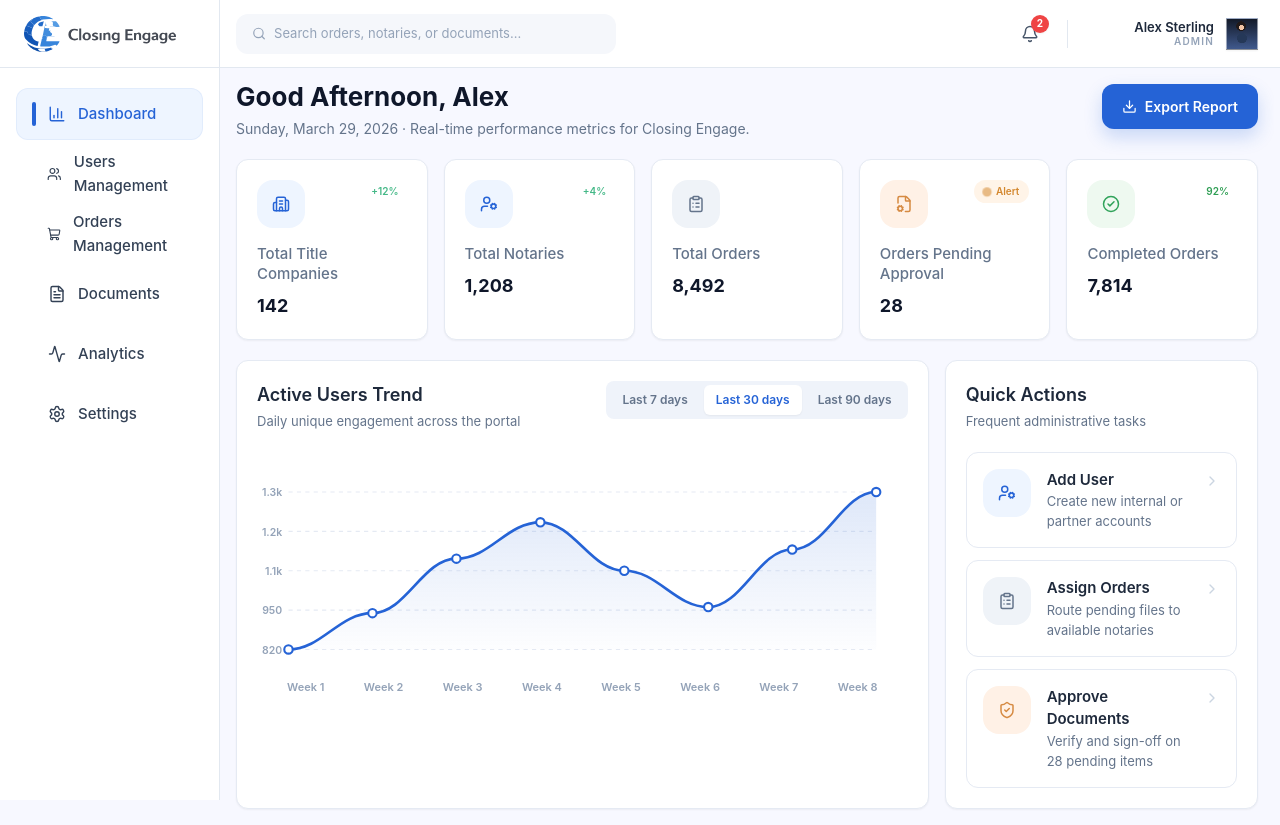
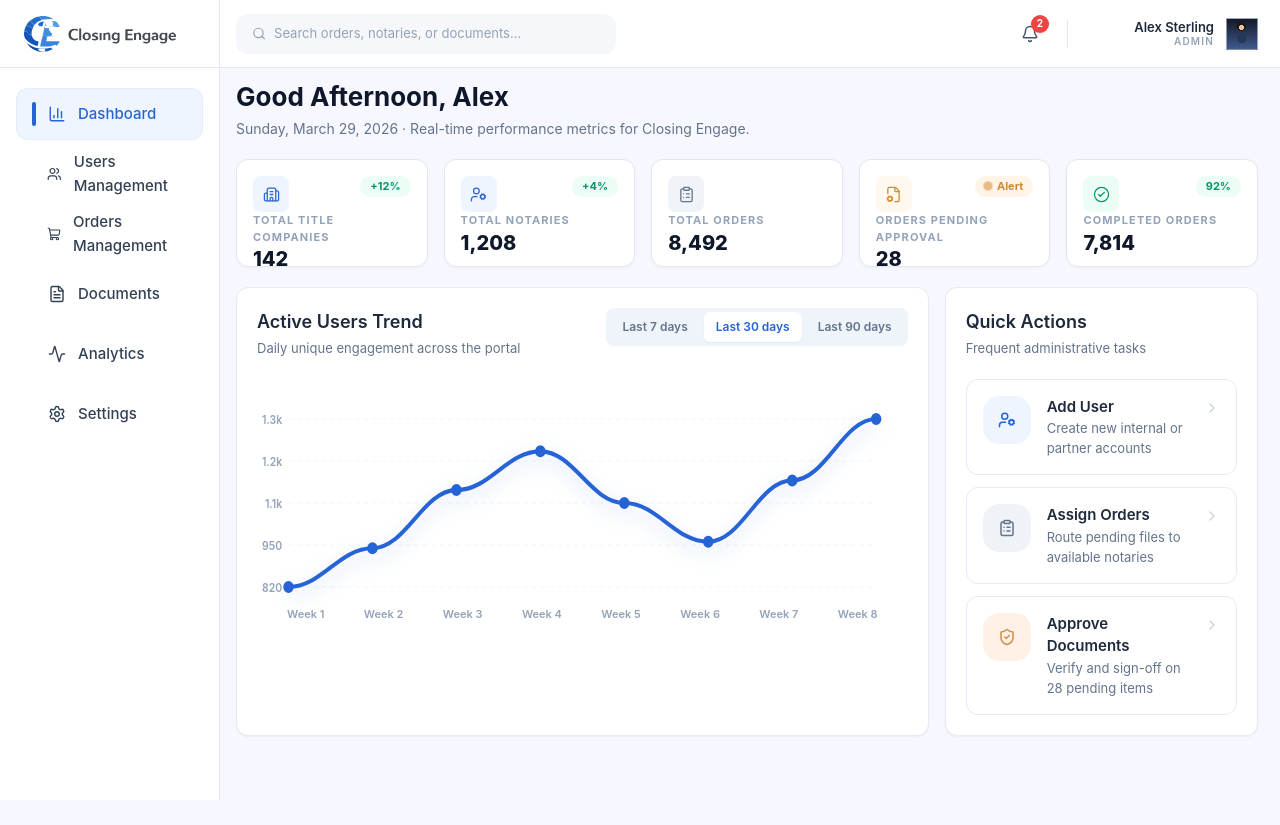
Before and after one commit to iam-rajuan/closing-engage-dashboard, a React (Vite) app: page / in a window 1280 px wide. Both pictures are taken after a click on the button "Access Admin Dashboard". After the commit the page ends 800 px from the top, so only its background shows below. Built offline with nearby package versions, Linux system fonts and the light colour scheme; the HTML template or start-up script is replaced by a standard one.

Commit message:
feat: implement Analytics and Dashboard pages with shared UI components

```diff
--- a/src/components/common/index.tsx
+++ b/src/components/common/index.tsx
@@ -132,33 +132,50 @@ export function MetricPanel({
   note,
   tone = "slate",
   icon: Icon,
-  compact = false,
 }: {
   title: string;
   value: string;
   note?: string;
   tone?: "blue" | "green" | "amber" | "slate";
-  icon: typeof FileText;
-  compact?: boolean;
+  icon: any; // Using any for icon component typing compatibility
 }) {
+  const iconBg =
+    tone === "blue"
+      ? "bg-[#EEF5FF] text-[#3165CF]"
+      : tone === "amber"
+      ? "bg-[#FFF8EE] text-[#D4882F]"
+      : tone === "green"
+      ? "bg-[#ECFDF5] text-[#059669]"
+      : "bg-[#F0F3F8] text-[#64748B]";
+
   return (
-    <SectionCard className={`metric-card-hover ${compact ? "min-h-[104px] p-4" : "min-h-[142px] p-5"}`}>
-      <div className="mb-4 flex items-start justify-between">
-        <IconBadge tone={tone}><Icon size={compact ? 16 : 18} /></IconBadge>
-        {note ? (
+    <div className="metric-card-hover rounded-xl border border-[#E2E8F0] bg-white p-4 shadow-[0_1px_3px_rgba(15,23,42,0.04)] flex flex-col justify-between h-[108px]">
+      <div className="flex items-start justify-between">
+        <div className={`flex h-9 w-9 items-center justify-center rounded-lg ${iconBg}`}>
+          <Icon size={17} strokeWidth={1.8} />
+        </div>
+        {note && (
           note === "Alert" ? (
-            <span className="flex items-center gap-1.5 rounded-full bg-[#FFF4E8] px-2.5 py-1 text-[10px] font-semibold text-[#D4882F]">
+            <span className="flex items-center gap-1.5 rounded-full bg-[#FFF4E8] px-2.5 py-0.5 text-[11px] font-bold text-[#D4882F]">
               <span className="pulse-dot h-1.5 w-1.5 rounded-full bg-[#D4882F]" />
               {note}
             </span>
           ) : (
-            <span className={`rounded-full px-2 py-1 text-[10px] font-semibold ${tone === "amber" ? "text-[#D4882F]" : tone === "green" ? "text-[#2F9E54]" : "text-[#44B887]"}`}>{note}</span>
+            <span className={`rounded-full px-2.5 py-0.5 text-[11px] font-bold ${
+              tone === "amber" ? "bg-[#FFF4E8] text-[#D4882F]"
+              : tone === "green" ? "bg-[#ECFDF5] text-[#059669]"
+              : "bg-[#ECFDF5] text-[#059669]"
+            }`}>
+              {note}
+            </span>
           )
-        ) : null}
+        )}
       </div>
-      <div className={`font-medium leading-5 text-slate-500 ${compact ? "text-[11px] uppercase tracking-[0.12em]" : "text-[15px]"}`}>{title}</div>
-      <div className={`mt-2 font-bold text-slate-900 ${compact ? "text-[16px]" : "text-[18px]"}`}>{value}</div>
-    </SectionCard>
+      <div>
+        <div className="text-[11px] font-bold uppercase tracking-[0.1em] text-slate-400">{title}</div>
+        <div className="mt-1 text-[20px] font-extrabold text-slate-900 leading-none">{value}</div>
+      </div>
+    </div>
   );
 }
 
@@ -583,7 +600,7 @@ export function BarPlaceholder() {
   const maxValue = 150;
 
   return (
-    <div className="relative h-[188px] group mt-6">
+    <div className="relative h-full group mt-2">
       {/* Dynamic Tooltip */}
       {hoveredIndex !== null && (
         <div
@@ -607,7 +624,7 @@ export function BarPlaceholder() {
         ))}
       </div>
 
-      <div className="relative z-10 flex h-[164px] items-end justify-between gap-3 px-1">
+      <div className="relative z-10 flex h-[calc(100%-24px)] items-end justify-between gap-3 px-1">
         {data.map((item, index) => (
           <div
             key={item.label}
@@ -653,7 +670,7 @@ export function LinePlaceholder() {
   const areaData = `${pathData} L680 186 L20 186 Z`;
 
   return (
-    <div className="relative h-[188px] w-full group mt-6" onMouseLeave={() => setHoveredPoint(null)}>
+    <div className="relative h-full w-full group mt-2" onMouseLeave={() => setHoveredPoint(null)}>
       {/* Dynamic Tooltip */}
       {hoveredPoint !== null && (
         <div
@@ -672,7 +689,7 @@ export function LinePlaceholder() {
       )}
 
       {/* SVG Canvas */}
-      <svg viewBox="0 0 700 186" className="absolute inset-x-0 top-0 h-[160px] w-full overflow-visible z-10 cursor-crosshair">
+      <svg viewBox="0 0 700 186" preserveAspectRatio="none" className="absolute inset-x-0 top-0 h-[calc(100%-20px)] w-full overflow-visible z-10 cursor-crosshair">
         <defs>
           <linearGradient id="lineGradient" x1="0" y1="0" x2="0" y2="1">
             <stop offset="0%" stopColor="#1D5DC3" stopOpacity="0.25" />
--- a/src/pages/AnalyticsPage.tsx
+++ b/src/pages/AnalyticsPage.tsx
@@ -1,8 +1,8 @@
 import { useState } from "react";
 import { MoreVertical, FileText, ClipboardList, CheckCircle2, FolderOpen, UserCog, Building2 } from "lucide-react";
 import {
+  SectionCard,
   MetricPanel,
-  SectionCard,
   BarPlaceholder,
   LinePlaceholder,
   TableHeader,
@@ -55,13 +55,14 @@ export function AnalyticsPage({ onNavigate }: { onNavigate?: (page: PageKey) =>
   const activeMetrics = getMetricsData();
 
   return (
-    <div className="space-y-4">
-      <div className="flex items-start justify-between">
+    <div className="flex flex-col gap-4 h-[calc(100vh-100px)]">
+      {/* ── Header ── */}
+      <div className="flex items-center justify-between flex-shrink-0">
         <div>
-          <h1 className="text-[24px] font-bold leading-none text-slate-900">Analytics</h1>
-          <p className="mt-2 text-[14px] text-slate-500">Track system performance and insights</p>
+          <h1 className="text-[22px] font-bold leading-none text-slate-900">Analytics</h1>
+          <p className="mt-1.5 text-[13px] text-slate-500">Track system performance and insights</p>
         </div>
-        <div className="flex gap-1 rounded-full border border-line bg-white p-1 shadow-[0_8px_24px_rgba(15,23,42,0.04)]">
+        <div className="flex gap-1 rounded-full border border-[#E2E8F0] bg-white p-1 shadow-[0_2px_8px_rgba(15,23,42,0.04)]">
           {["Today", "Last 7 days", "Last 30 days", "Custom range"].map((label) => (
             <button
               key={label}
@@ -69,8 +70,10 @@ export function AnalyticsPage({ onNavigate }: { onNavigate?: (page: PageKey) =>
                 setActiveRange(label);
                 showToast(`Filter Applied`, { message: `Analytics view set to ${label}.`, variant: "success" });
               }}
-              className={`rounded-full px-4 py-1.5 text-[12px] font-semibold transition-colors focus:outline-none ${
-                activeRange === label ? "bg-[#EEF5FF] text-brand-500 shadow-sm" : "text-slate-500 hover:text-slate-700"
+              className={`rounded-full px-3.5 py-1.5 text-[12px] font-semibold transition-all focus:outline-none ${
+                activeRange === label
+                  ? "bg-brand-500 text-white shadow-sm"
+                  : "text-slate-500 hover:text-slate-700 hover:bg-slate-50"
               }`}
             >
               {label}
@@ -79,33 +82,34 @@ export function AnalyticsPage({ onNavigate }: { onNavigate?: (page: PageKey) =>
         </div>
       </div>
 
-      <div className="grid grid-cols-5 gap-4">
+      {/* ── Metric Cards — 5 equal-width individual cards ── */}
+      <div className="grid grid-cols-5 gap-4 flex-shrink-0">
         {activeMetrics.map((metric) => (
-          <MetricPanel key={`${activeRange}-${metric.title}`} {...metric} compact />
+          <MetricPanel key={`${activeRange}-${metric.title}`} {...metric} />
         ))}
       </div>
 
-      <div className="grid grid-cols-[1.04fr_1fr] gap-4">
-        <SectionCard className="p-4 h-[260px]">
-          <div className="mb-2 flex items-start justify-between">
+      {/* ── Charts Row ── */}
+      <div className="grid grid-cols-2 gap-4 flex-1 min-h-0">
+        <SectionCard className="p-4 flex flex-col overflow-hidden">
+          <div className="flex items-start justify-between flex-shrink-0">
             <div>
-              <h3 className="text-[16px] font-semibold text-slate-900">Orders by Status</h3>
+              <h3 className="text-[15px] font-semibold text-slate-900">Orders by Status</h3>
               <p className="mt-0.5 text-[12px] text-slate-500">Weekly status distribution across the pipeline</p>
             </div>
             <button className="rounded-md p-1 text-slate-400 transition-colors hover:bg-[#F5F8FD] hover:text-slate-600 focus:outline-none">
-              <MoreVertical size={16} />
+              <MoreVertical size={15} />
             </button>
           </div>
-          {/* Keyed by activeRange to trigger the redraw CSS fade/transition layout on filter click */}
-          <div className="mt-4 scale-[0.9] origin-top">
+          <div className="flex-1 min-h-0">
             <BarPlaceholder key={activeRange} />
           </div>
         </SectionCard>
 
-        <SectionCard className="p-4 h-[260px]">
-          <div className="mb-2 flex items-start justify-between">
+        <SectionCard className="p-4 flex flex-col overflow-hidden">
+          <div className="flex items-start justify-between flex-shrink-0">
             <div>
-              <h3 className="text-[16px] font-semibold text-slate-900">Orders Trend</h3>
+              <h3 className="text-[15px] font-semibold text-slate-900">Orders Trend</h3>
               <p className="mt-0.5 text-[12px] text-slate-500">Rolling completion and review movement over time</p>
             </div>
             <div className="flex items-center gap-2 text-[12px] font-semibold text-slate-500">
@@ -113,25 +117,25 @@ export function AnalyticsPage({ onNavigate }: { onNavigate?: (page: PageKey) =>
               {activeRange}
             </div>
           </div>
-          {/* Keyed by activeRange to trigger the redraw SVG paths animation */}
-          <div className="mt-4 scale-[0.9] origin-top">
+          <div className="flex-1 min-h-0">
             <LinePlaceholder key={activeRange} />
           </div>
         </SectionCard>
       </div>
 
-      <div className="grid grid-cols-[1.08fr_1fr] gap-4">
-        <SectionCard className="overflow-hidden h-[240px]">
+      {/* ── Bottom Tables Row ── */}
+      <div className="grid grid-cols-2 gap-4 flex-1 min-h-0">
+        <SectionCard className="overflow-hidden flex flex-col">
           <TableHeader
             title="Notary Performance"
             action="View All"
             onAction={() => onNavigate?.("usersNotaries")}
           />
-          <table className="w-full">
+          <table className="w-full flex-1">
             <thead className="table-head">
               <tr>
-                <th className="px-5 py-3 text-left">Name</th>
-                <th className="px-5 py-3 text-left">Completed</th>
+                <th className="px-5 py-2 text-left">Name</th>
+                <th className="px-5 py-2 text-left">Completed</th>
               </tr>
             </thead>
             <tbody>
@@ -141,10 +145,10 @@ export function AnalyticsPage({ onNavigate }: { onNavigate?: (page: PageKey) =>
                 ["RW", "Rebecca White", "94"],
               ].map(([initials, name, completed], index) => (
                 <tr key={name} className="border-t border-line text-[14px]">
-                  <td className="px-5 py-2.5">
+                  <td className="px-5 py-2">
                     <div className="flex items-center gap-3">
                       <div
-                        className={`flex h-8 w-8 items-center justify-center rounded-full text-[11px] font-bold ${
+                        className={`flex h-7 w-7 items-center justify-center rounded-full text-[10px] font-bold ${
                           index === 0 ? "bg-[#DCE7FF] text-[#3165CF]" : "bg-[#EEF3FA] text-slate-500"
                         }`}
                       >
@@ -153,37 +157,37 @@ export function AnalyticsPage({ onNavigate }: { onNavigate?: (page: PageKey) =>
                       <span className="font-semibold text-slate-800">{name}</span>
                     </div>
                   </td>
-                  <td className="px-5 py-2.5 text-slate-700 font-medium">{completed}</td>
+                  <td className="px-5 py-2 text-slate-700 font-medium">{completed}</td>
                 </tr>
               ))}
             </tbody>
           </table>
         </SectionCard>
 
-        <SectionCard className="overflow-hidden h-[240px]">
+        <SectionCard className="overflow-hidden flex flex-col">
           <TableHeader
             title="Title Company Activity"
             action="Full List"
             onAction={() => onNavigate?.("usersCompanies")}
           />
-          <div className="divide-y divide-line">
+          <div className="divide-y divide-line flex-1">
             {[
               ["First American Title", "Enterprise Client", "412", "Orders"],
               ["Old Republic Title", "Active Partner", "389", "Orders"],
               ["Stewart Title", "Regional Lead", "276", "Orders"],
             ].map(([name, sub, value, label]) => (
-              <div key={name} className="flex items-center justify-between px-5 py-3 bg-white">
-                <div className="flex items-center gap-4">
-                  <div className="rounded-lg bg-[#EEF3FA] p-2.5 text-slate-500">
-                    <FileText size={16} />
+              <div key={name} className="flex items-center justify-between px-5 py-2.5 bg-white">
+                <div className="flex items-center gap-3">
+                  <div className="rounded-lg bg-[#EEF3FA] p-2 text-slate-500">
+                    <FileText size={15} />
                   </div>
                   <div>
-                    <div className="font-semibold text-slate-800">{name}</div>
-                    <div className="text-[12px] font-semibold uppercase tracking-[0.08em] text-slate-400">{sub}</div>
+                    <div className="text-[14px] font-semibold text-slate-800">{name}</div>
+                    <div className="text-[11px] font-semibold uppercase tracking-[0.08em] text-slate-400">{sub}</div>
                   </div>
                 </div>
                 <div className="text-right">
-                  <div className="text-[20px] font-bold leading-none text-slate-800">{value}</div>
+                  <div className="text-[18px] font-bold leading-none text-slate-800">{value}</div>
                   <div className="mt-0.5 text-[11px] text-slate-400 font-semibold">{label}</div>
                 </div>
               </div>
--- a/src/pages/DashboardPage.tsx
+++ b/src/pages/DashboardPage.tsx
@@ -77,23 +77,6 @@ export function DashboardPage({
           <h1 className="text-[26px] font-bold leading-none text-slate-900">{greeting}, Alex</h1>
           <p className="mt-2 text-[14px] text-slate-500">{dateStr} · Real-time performance metrics for Closing Engage.</p>
         </div>
-        <button
-          onClick={handleExport}
-          disabled={isExporting}
-          className="inline-flex items-center gap-2 rounded-xl bg-brand-500 px-5 py-3 text-[14px] font-semibold text-white shadow-[0_8px_18px_rgba(37,99,214,0.22)] transition-all hover:bg-brand-600 hover:-translate-y-0.5 disabled:opacity-70 disabled:cursor-not-allowed focus:outline-none"
-        >
-          {isExporting ? (
-            <>
-              <Loader2 size={15} className="animate-spin" />
-              Exporting...
-            </>
-          ) : (
-            <>
-              <Download size={15} />
-              Export Report
-            </>
-          )}
-        </button>
       </div>
 
       {/* Metric Cards — Responsive grid with hover effects */}
@@ -117,11 +100,10 @@ export function DashboardPage({
                 <button
                   key={period}
                   onClick={() => setChartPeriod(period)}
-                  className={`rounded-md px-3 py-1.5 text-[12px] font-semibold transition-all focus:outline-none ${
-                    chartPeriod === period
+                  className={`rounded-md px-3 py-1.5 text-[12px] font-semibold transition-all focus:outline-none ${chartPeriod === period
                       ? "bg-white text-brand-500 shadow-sm"
                       : "text-slate-500 hover:text-slate-700"
-                  }`}
+                    }`}
                 >
                   {periodLabels[period]}
                 </button>
@@ -145,10 +127,10 @@ export function DashboardPage({
                   action.title === "Add User"
                     ? onQuickUser
                     : action.title === "Assign Orders"
-                    ? onAssignOrder
-                    : action.title === "Approve Documents"
-                    ? onApproveDocuments
-                    : () => showToast((action as any).title, { message: (action as any).description, variant: "info" })
+                      ? onAssignOrder
+                      : action.title === "Approve Documents"
+                        ? onApproveDocuments
+                        : () => showToast((action as any).title, { message: (action as any).description, variant: "info" })
                 }
                 className="quick-action-hover flex w-full items-start gap-4 rounded-xl border border-line bg-white px-4 py-4 text-left group focus:outline-none transition-all"
               >
@@ -171,7 +153,7 @@ export function DashboardPage({
   );
 }
 
-/** Enhanced Area Chart with animated gradient fill + grid lines */
+/** Enhanced Area Chart with animated gradient fill + grid lines + interactive tooltips */
 export function EnhancedChart({
   data,
   isLoading,
@@ -179,6 +161,8 @@ export function EnhancedChart({
   data: { label: string; value: number }[];
   isLoading?: boolean;
 }) {
+  const [hoveredPoint, setHoveredPoint] = useState<number | null>(null);
+
   if (!data.length) return <div className="h-[240px] flex items-center justify-center text-slate-400">No data available</div>;
 
   const maxVal = Math.max(...data.map((d) => d.value));
@@ -188,7 +172,7 @@ export function EnhancedChart({
   const width = 620;
   const height = 200;
   const padX = 30;
-  const padTop = 20;
+  const padTop = 30;
   const padBottom = 30;
   const chartH = height - padTop - padBottom;
   const chartW = width - padX * 2;
@@ -216,16 +200,34 @@ export function EnhancedChart({
   const yLabels = Array.from({ length: ySteps + 1 }, (_, i) => Math.round(minVal + (range / ySteps) * i));
 
   return (
-    <div className="relative h-[240px]">
+    <div className="relative h-[240px]" onMouseLeave={() => setHoveredPoint(null)}>
       {isLoading && (
-        <div className="absolute inset-0 z-10 flex items-center justify-center rounded-xl bg-white/60 backdrop-blur-[1px] transition-all duration-200">
+        <div className="absolute inset-0 z-20 flex items-center justify-center rounded-xl bg-white/60 backdrop-blur-[1px] transition-all duration-200">
           <Loader2 className="animate-spin text-brand-500" size={24} />
         </div>
       )}
-      <svg viewBox={`0 0 ${width} ${height}`} className="absolute inset-0 h-full w-full chart-gradient-fill">
+
+      {/* Dynamic Tooltip */}
+      {hoveredPoint !== null && (
+        <div
+          className="absolute z-30 pointer-events-none transition-all duration-200"
+          style={{
+            left: `${(points[hoveredPoint].x / width) * 100}%`,
+            top: `${(points[hoveredPoint].y / height) * 100}%`,
+            transform: 'translate(-50%, -150%)'
+          }}
+        >
+          <div className="relative bg-slate-900 text-white text-[12px] font-bold px-3 py-1.5 rounded-lg shadow-xl whitespace-nowrap animate-in fade-in zoom-in-95 slide-in-from-bottom-2">
+            {data[hoveredPoint].value.toLocaleString()} Users
+            <div className="absolute -bottom-1 left-1/2 -translate-x-1/2 w-2 h-2 bg-slate-900 rotate-45" />
+          </div>
+        </div>
+      )}
+
+      <svg viewBox={`0 0 ${width} ${height}`} preserveAspectRatio="none" className="absolute inset-0 h-full w-full chart-gradient-fill group cursor-crosshair">
         <defs>
           <linearGradient id="areaGrad" x1="0" y1="0" x2="0" y2="1">
-            <stop offset="0%" stopColor="#2563D6" stopOpacity="0.15" />
+            <stop offset="0%" stopColor="#2563D6" stopOpacity="0.25" />
             <stop offset="100%" stopColor="#2563D6" stopOpacity="0.01" />
           </linearGradient>
         </defs>
@@ -234,7 +236,7 @@ export function EnhancedChart({
           const y = padTop + chartH - ((val - minVal) / range) * chartH;
           return (
             <g key={i}>
-              <line x1={padX} y1={y} x2={width - padX} y2={y} stroke="#E5EAF3" strokeWidth="1" strokeDasharray="4 4" />
+              <line x1={padX} y1={y} x2={width - padX} y2={y} stroke="#f1f5f9" strokeWidth="1" strokeDasharray="4 4" />
               <text x={padX - 6} y={y + 4} textAnchor="end" className="fill-slate-400 font-semibold" fontSize="10">
                 {val >= 1000 ? `${(val / 1000).toFixed(1)}k` : val}
               </text>
@@ -242,25 +244,32 @@ export function EnhancedChart({
           );
         })}
         {/* Area fill */}
-        <path d={areaPath} fill="url(#areaGrad)" />
+        <path d={areaPath} fill="url(#areaGrad)" className="transition-all duration-500 ease-in-out opacity-0 group-hover:opacity-100" />
         {/* Line */}
         <path
           d={linePath}
           fill="none"
           stroke="#2563D6"
-          strokeWidth="2.5"
+          strokeWidth="3.5"
           strokeLinecap="round"
           strokeLinejoin="round"
-          className="chart-line-draw"
-          style={{ strokeDasharray: 1000, strokeDashoffset: 0 }}
+          className="transition-all duration-500 ease-in-out"
+          style={{ filter: "drop-shadow(0px 6px 8px rgba(29, 93, 195, 0.25))" }}
         />
         {/* Data points */}
         {points.map((p, i) => (
-          <g key={i}>
-            <circle cx={p.x} cy={p.y} r="4" fill="white" stroke="#2563D6" strokeWidth="2" />
-            <title>
-              {data[i].label}: {data[i].value.toLocaleString()}
-            </title>
+          <g key={i} className="cursor-pointer" onMouseEnter={() => setHoveredPoint(i)}>
+            {/* Hit area */}
+            <circle cx={p.x} cy={p.y} r="25" fill="transparent" />
+            <circle
+              cx={p.x}
+              cy={p.y}
+              r={hoveredPoint === i ? "6" : "4"}
+              fill={hoveredPoint === i ? "white" : "#2563D6"}
+              stroke="#2563D6"
+              strokeWidth="2"
+              className="transition-all duration-200 ease-out"
+            />
           </g>
         ))}
       </svg>
```
